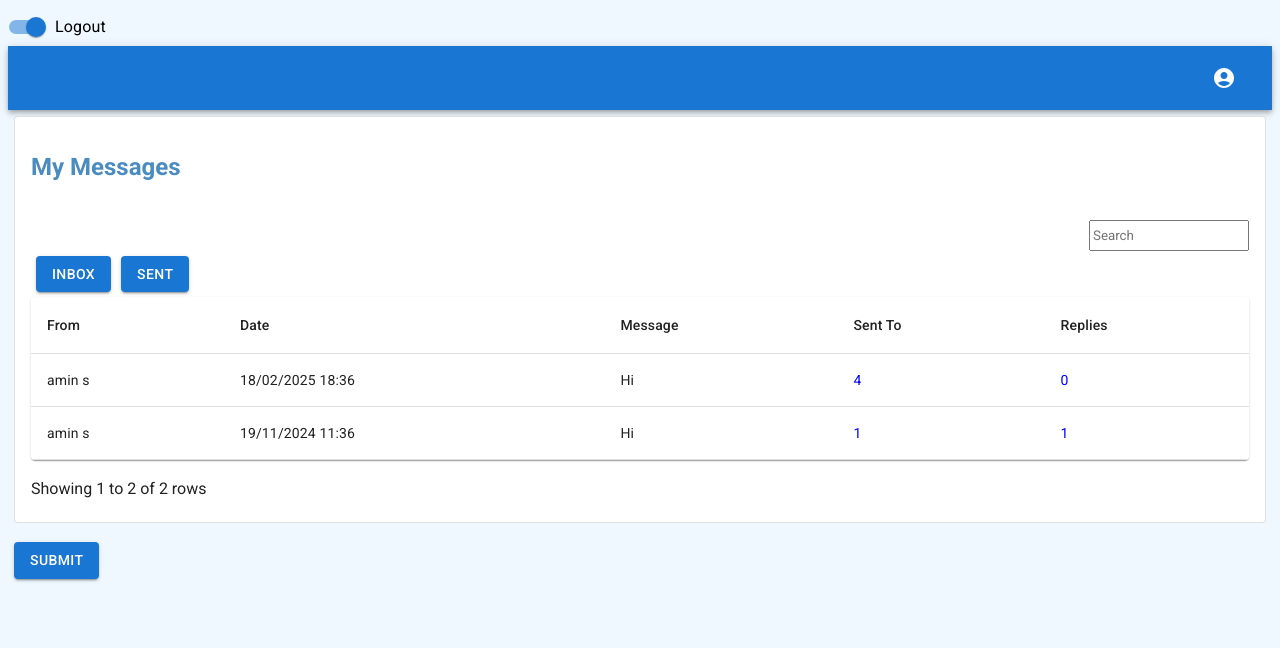
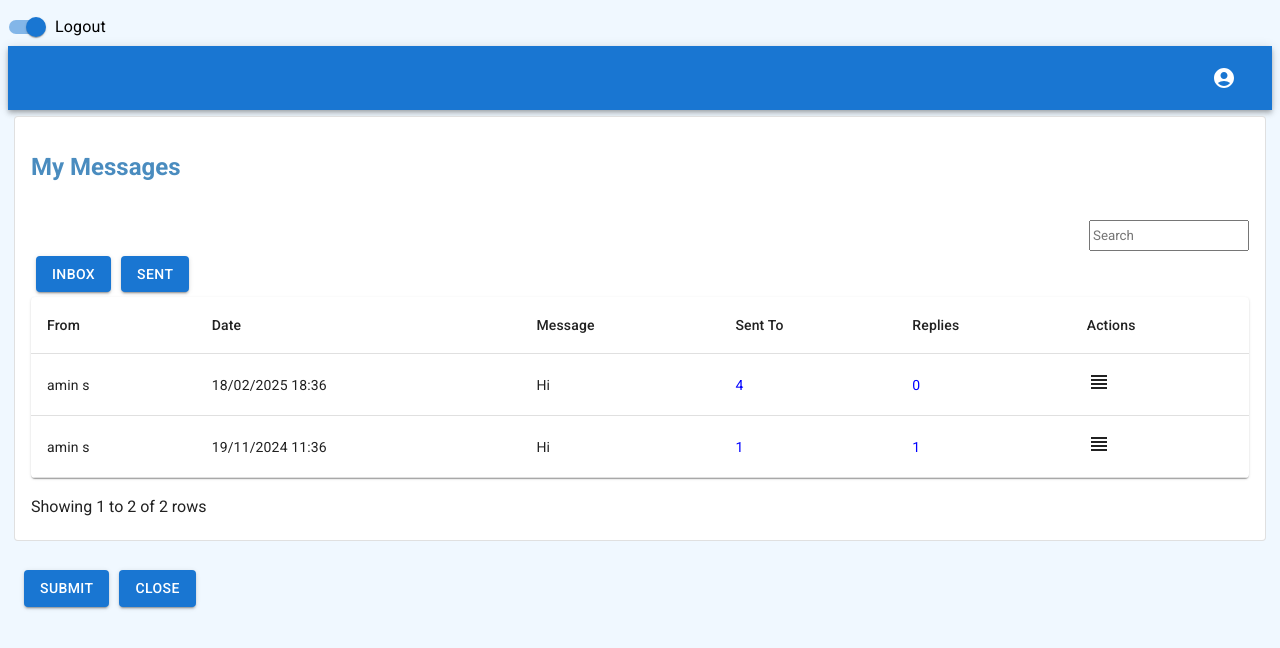
Before and after one commit to yatinlakkaraju123/Message-Management-Frontend, a React (Vite) app in the folder MessageFrontend/: page /view in a window 1280 px wide. Shown: the top 648 px of the page. Built offline with nearby package versions, Linux system fonts and the light colour scheme.

Commit message:
changed view message for client

```diff
--- a/MessageFrontend/package.json
+++ b/MessageFrontend/package.json
@@ -10,6 +10,7 @@
     "preview": "vite preview"
   },
   "dependencies": {
+    "@base-ui-components/react": "^1.0.0-alpha.6",
     "@emotion/react": "^11.14.0",
     "@emotion/styled": "^11.14.0",
     "@fontsource/roboto": "^5.1.1",
--- a/MessageFrontend/src/components/client/ViewMessages.css
+++ b/MessageFrontend/src/components/client/ViewMessages.css
@@ -17,3 +17,6 @@ margin: 5px;}
 #sentButton{
     margin: 5px;
 }
+#submitButton2{
+    margin: 10px;
+}
--- a/MessageFrontend/src/components/client/ViewMessages.jsx
+++ b/MessageFrontend/src/components/client/ViewMessages.jsx
@@ -1,37 +1,65 @@
-import React from 'react';
+import React, { useState } from 'react';
 import { useNavigate } from 'react-router-dom';
-import Box from '@mui/material/Box';
-import Card from '@mui/material/Card';
-import CardContent from '@mui/material/CardContent';
-import Table from '@mui/material/Table';
-import TableBody from '@mui/material/TableBody';
-import TableCell from '@mui/material/TableCell';
-import TableContainer from '@mui/material/TableContainer';
-import TableHead from '@mui/material/TableHead';
-import TableRow from '@mui/material/TableRow';
-import Paper from '@mui/material/Paper';
-import Button from '@mui/material/Button';
+import {
+  Box,
+  Card,
+  CardContent,
+  Table,
+  TableBody,
+  TableCell,
+  TableContainer,
+  TableHead,
+  TableRow,
+  Paper,
+  Button,
+  TextField,
+  Dialog,
+  DialogActions,
+  DialogContent,
+  DialogTitle
+} from '@mui/material';
+import ViewHeadlineIcon from '@mui/icons-material/ViewHeadline';
 import './ViewMessages.css';
-import { Link } from 'react-router-dom';
+
 function ViewMessages() {
   const navigate = useNavigate();
+  const [open, setOpen] = useState(false);
+  const [replyText, setReplyText] = useState('');
+  const [selectedMessage, setSelectedMessage] = useState(null);
 
   const handleCellClick = () => {
     navigate('/status');
   };
 
-  const card2 = (
-    <React.Fragment>
+  // Open the modal with selected message
+  const handleOpenDialog = (message) => {
+    setSelectedMessage(message);
+    setOpen(true);
+  };
+
+  // Close the modal
+  const handleCloseDialog = () => {
+    setOpen(false);
+    setReplyText('');
+  };
+
+  // Handle sending the reply (for now, just logging it)
+  const handleSendReply = () => {
+    console.log('Reply sent:', replyText);
+    setOpen(false);
+    setReplyText('');
+  };
+
+  return (
+    <div className='content'>
+      <Box sx={{ minWidth: 275 }} className="card1">
+        <Card variant="outlined">
           <CardContent>
             <h2 className='title'>My Messages</h2>
             <br />
             <input type='text' className='search' placeholder='Search' />
-        <Button variant="contained" className='Card2Buttons' id="inboxButton">
-          Inbox
-        </Button>
-        <Button variant="contained" className='Card2Buttons'  id="sentButton">
-          Sent
-        </Button>
+            <Button variant="contained" id="inboxButton">Inbox</Button>
+            <Button variant="contained" id="sentButton">Sent</Button>
             <TableContainer component={Paper} className='TableContainer'>
               <Table sx={{ minWidth: 350 }} aria-label="simple table">
                 <TableHead>
@@ -41,67 +69,88 @@ function ViewMessages() {
                     <TableCell align="left">Message</TableCell>
                     <TableCell align="left">Sent To</TableCell>
                     <TableCell align="left">Replies</TableCell>
+                    <TableCell align="left">Actions</TableCell>
                   </TableRow>
                 </TableHead>
                 <TableBody>
-              <TableRow>
-                <TableCell align="left">amin s</TableCell>
-                <TableCell align="left">18/02/2025 18:36</TableCell>
-                <TableCell align="left">Hi</TableCell>
+                  {[{
+                    from: "amin s",
+                    date: "18/02/2025 18:36",
+                    message: "Hi",
+                    sentTo: 4,
+                    replies: 0
+                  }, {
+                    from: "amin s",
+                    date: "19/11/2024 11:36",
+                    message: "Hi",
+                    sentTo: 1,
+                    replies: 1
+                  }].map((msg, index) => (
+                    <TableRow key={index}>
+                      <TableCell align="left">{msg.from}</TableCell>
+                      <TableCell align="left">{msg.date}</TableCell>
+                      <TableCell align="left">{msg.message}</TableCell>
                       <TableCell
                         align="left"
                         style={{ color: 'blue', cursor: 'pointer' }}
                         onClick={handleCellClick}
                       >
-                  4
+                        {msg.sentTo}
                       </TableCell>
                       <TableCell
                         align="left"
                         style={{ color: 'blue', cursor: 'pointer' }}
                         onClick={handleCellClick}
                       >
-                  0
+                        {msg.replies}
+                      </TableCell>
+                      <TableCell align="left">
+                        <ViewHeadlineIcon
+                          style={{ cursor: 'pointer' }}
+                          onClick={() => handleOpenDialog(msg)}
+                        />
                       </TableCell>
                     </TableRow>
-              <TableRow>
-                <TableCell align="left">amin s</TableCell>
-                <TableCell align="left">19/11/2024 11:36</TableCell>
-                <TableCell align="left">Hi</TableCell>
-                <TableCell
-                  align="left"
-                  style={{ color: 'blue', cursor: 'pointer' }}
-                  onClick={handleCellClick}
-                >
-                  1
-                </TableCell>
-                <TableCell
-                  align="left"
-                  style={{ color: 'blue', cursor: 'pointer' }}
-                  onClick={handleCellClick}
-                >
-                  1
-                </TableCell>
-              </TableRow>
+                  ))}
                 </TableBody>
               </Table>
             </TableContainer>
             <br />
             Showing 1 to 2 of 2 rows
           </CardContent>
-    </React.Fragment>
-  );
-
-  return (
-    <div className='content'>
-      <Box sx={{ minWidth: 275 }} className="card1">
-        <Card variant="outlined">{card2}</Card>
+        </Card>
       </Box>
       <br />
       <div>
-        <Button variant="contained" className='Card2Buttons'>
-          Submit
-        </Button>
+        <Button variant="contained" className='Card2Buttons' id='submitButton2'>Submit</Button>
+
+        <Button variant="contained" className='Card2Buttons'>Close</Button>
+
       </div>
+
+      {/* Reply Dialog */}
+      <Dialog open={open} onClose={handleCloseDialog} className='dialog' maxWidth="md">
+        <DialogTitle>Reply to Message</DialogTitle>
+        <DialogContent sx={{ minWidth: '250px' }}>
+          <p><strong>From:</strong> {selectedMessage?.from}</p>
+          <p><strong>Message:</strong> {selectedMessage?.message}</p>
+          <TextField
+            autoFocus
+            margin="dense"
+            label="Your Reply"
+
+            multiline
+            rows={10}
+
+            value={replyText}
+            onChange={(e) => setReplyText(e.target.value)}
+          />
+        </DialogContent>
+        <DialogActions>
+          <Button onClick={handleCloseDialog}>Cancel</Button>
+          <Button onClick={handleSendReply} variant="contained">Send</Button>
+        </DialogActions>
+      </Dialog>
     </div>
   );
 }
--- /dev/null
+++ b/MessageFrontend/src/components/client/index.module.css
@@ -0,0 +1,100 @@
+.Button {
+    box-sizing: border-box;
+    display: flex;
+    align-items: center;
+    justify-content: center;
+    height: 2.5rem;
+    padding: 0 0.875rem;
+    margin: 0;
+    outline: 0;
+    border: 1px solid var(--color-gray-200);
+    border-radius: 0.375rem;
+    background-color: var(--color-gray-50);
+    font-family: inherit;
+    font-size: 1rem;
+    font-weight: 500;
+    line-height: 1.5rem;
+    color: var(--color-gray-900);
+    user-select: none;
+
+    @media (hover: hover) {
+      &:hover {
+        background-color: var(--color-gray-100);
+      }
+    }
+
+    &:active {
+      background-color: var(--color-gray-100);
+    }
+
+    &:focus-visible {
+      outline: 2px solid var(--color-blue);
+      outline-offset: -1px;
+    }
+  }
+
+  .Backdrop {
+    position: fixed;
+    inset: 0;
+    background-color: black;
+    opacity: 0.2;
+    transition: opacity 150ms cubic-bezier(0.45, 1.005, 0, 1.005);
+
+    @media (prefers-color-scheme: dark) {
+      opacity: 0.7;
+    }
+
+    &[data-starting-style],
+    &[data-ending-style] {
+      opacity: 0;
+    }
+  }
+
+  .Popup {
+    box-sizing: border-box;
+    position: fixed;
+    top: 50%;
+    left: 50%;
+    transform: translate(-50%, -50%);
+    width: 24rem;
+    max-width: calc(100vw - 3rem);
+    margin-top: -2rem;
+    padding: 1.5rem;
+    border-radius: 0.5rem;
+    outline: 1px solid var(--color-gray-200);
+    background-color: var(--color-gray-50);
+    color: var(--color-gray-900);
+    transition: all 150ms;
+
+    @media (prefers-color-scheme: dark) {
+      outline: 1px solid var(--color-gray-300);
+    }
+
+    &[data-starting-style],
+    &[data-ending-style] {
+      opacity: 0;
+      transform: translate(-50%, -50%) scale(0.9);
+    }
+  }
+
+  .Title {
+    margin-top: -0.375rem;
+    margin-bottom: 0.25rem;
+    font-size: 1.125rem;
+    line-height: 1.75rem;
+    letter-spacing: -0.0025em;
+    font-weight: 500;
+  }
+
+  .Description {
+    margin: 0 0 1.5rem;
+    font-size: 1rem;
+    line-height: 1.5rem;
+    color: var(--color-gray-600);
+  }
+
+  .Actions {
+    display: flex;
+    justify-content: end;
+    gap: 1rem;
+  }
--- /dev/null
+++ b/MessageFrontend/src/components/client/theme.css
@@ -0,0 +1,33 @@
+:root {
+    --color-blue: oklch(45% 50% 264);
+    --color-red: oklch(50% 55% 31);
+
+    --color-gray-50: oklch(98.42% 0.0034 247.86);
+    --color-gray-100: oklch(12% 9.5% 264 / 5%);
+    --color-gray-200: oklch(12% 9% 264 / 8%);
+    --color-gray-300: oklch(12% 8.5% 264 / 17%);
+    --color-gray-400: oklch(12% 8% 264 / 38%);
+    --color-gray-500: oklch(12% 7.5% 264 / 50%);
+    --color-gray-600: oklch(12% 7% 264 / 67%);
+    --color-gray-700: oklch(12% 6% 264 / 77%);
+    --color-gray-800: oklch(12% 5% 264 / 85%);
+    --color-gray-900: oklch(12% 5% 264 / 90%);
+    --color-gray-950: oklch(12% 5% 264 / 95%);
+
+    @media (prefers-color-scheme: dark) {
+      --color-blue: oklch(69% 50% 264);
+      --color-red: oklch(80% 55% 31);
+
+      --color-gray-50: oklch(17% 1% 264);
+      --color-gray-100: oklch(28% 3% 264 / 65%);
+      --color-gray-200: oklch(31% 3% 264 / 80%);
+      --color-gray-300: oklch(35% 3% 264 / 80%);
+      --color-gray-400: oklch(47% 3.5% 264 / 80%);
+      --color-gray-500: oklch(64% 4% 264 / 80%);
+      --color-gray-600: oklch(82% 4% 264 / 80%);
+      --color-gray-700: oklch(92% 4.5% 264 / 80%);
+      --color-gray-800: oklch(93% 3.5% 264 / 85%);
+      --color-gray-900: oklch(95% 2% 264 / 90%);
+      --color-gray-950: oklch(94% 1.5% 264 / 95%);
+    }
+  }
```
Also changed, not shown: 1 other file (tests, documents, lock files or other folders). Lines whose indentation alone changed are shown as unchanged.
